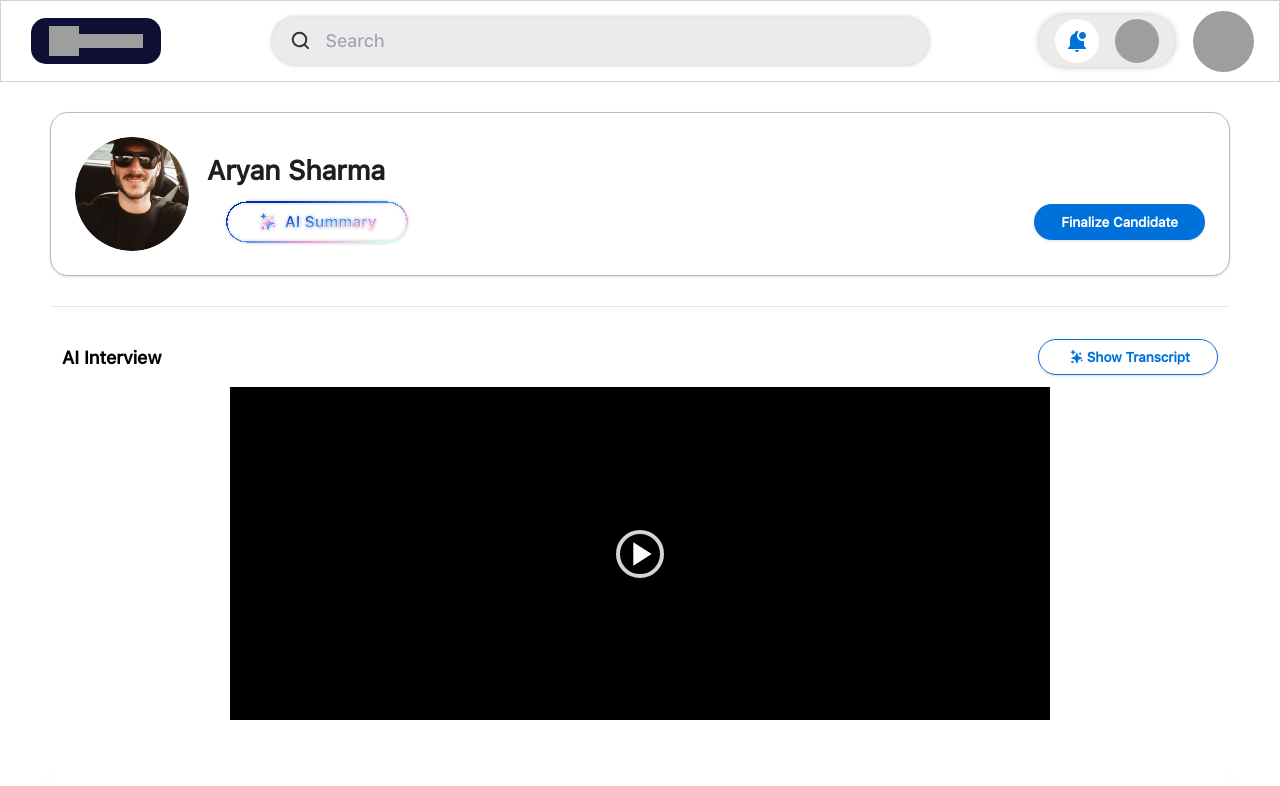
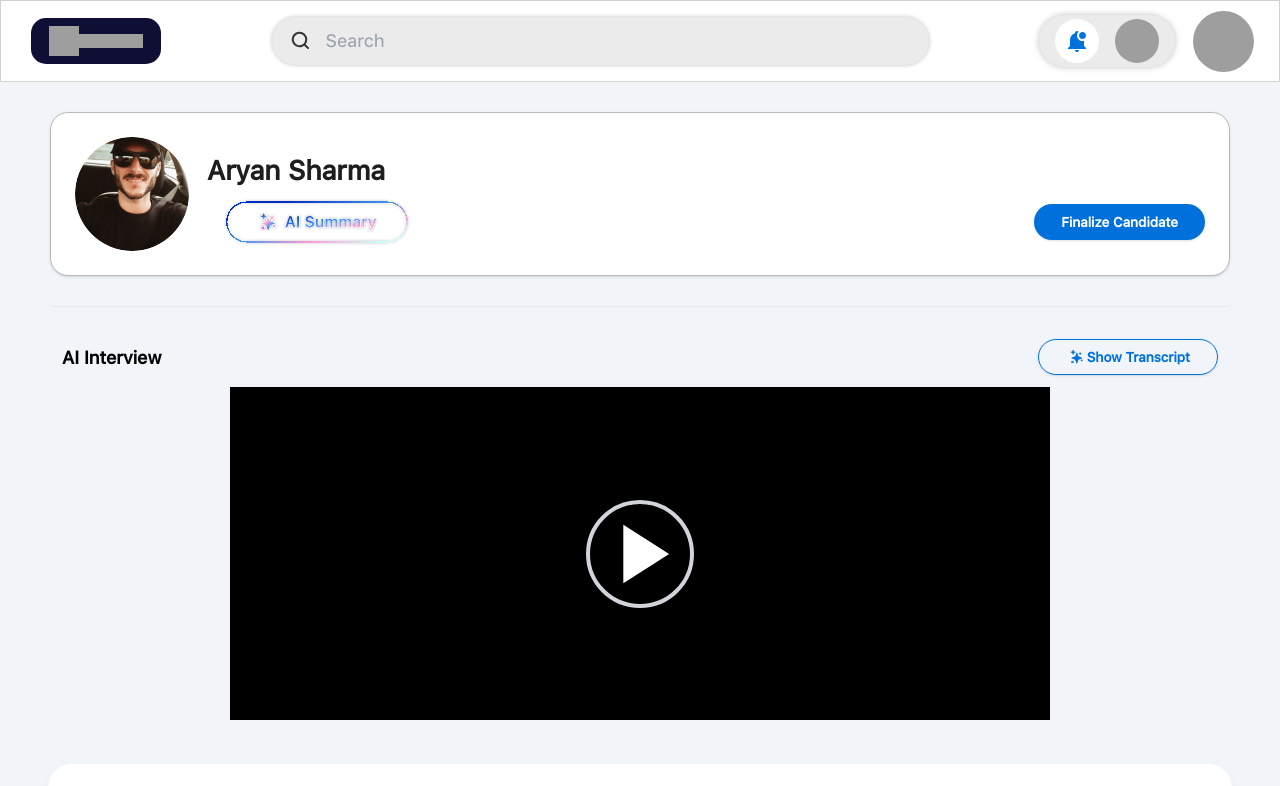
Before and after one commit to 1ManjeetSingh/AllPagesInOne, a React (Vite) app: page /aiInterview in a window 1280 px wide. Shown: the top 786 px of the page. Built offline with nearby package versions, Linux system fonts and the light colour scheme; grey boxes are pictures that could not be loaded.

Commit message:
third one

```diff
--- a/src/Pages/aiInterview.jsx
+++ b/src/Pages/aiInterview.jsx
@@ -133,7 +133,7 @@ const AiInterview = () => {
     }, [isFocused1]);
 
     return (
-        <div>
+        <div className='bg-[#F1F4F8]'>
             {/*------- Navbar --------- */}
             <div className="NavBar w-full h-full px-10 py-4 bg-white border border-[#D2D2D2] backdrop-blur-[220px] flex justify-between items-center hover:cursor-pointer">
                 <div className="logo-container w-[130px] h-[46px] relative  bg-[#FFF]">
@@ -252,7 +252,7 @@ const AiInterview = () => {
                                     <div className="absolute inset-0 flex items-center justify-center bg-black">
                                         <button
                                             onClick={handlePlay}
-                                            className="flex items-center justify-center rounded-full w-16 h-16 bg-black border-4 border-gray-300 shadow-lg hover:opacity-80"
+                                            className="flex items-center justify-center rounded-full w-36 h-36 bg-black border-4 border-gray-300 shadow-lg hover:opacity-80"
                                         >
                                             <svg
                                                 xmlns="http://www.w3.org/2000/svg"
--- a/src/Pages/aiTechnical.jsx
+++ b/src/Pages/aiTechnical.jsx
@@ -152,7 +152,7 @@ const AiTechnical = () => {
     }, [isFocused1]);
 
     return (
-        <div>
+        <div className='bg-[#F1F4F8]'>
             {/*------- Navbar --------- */}
             <div className="NavBar w-full h-full px-10 py-4 bg-white border border-[#D2D2D2] backdrop-blur-[220px] flex justify-between items-center hover:cursor-pointer">
                 <div className="logo-container w-[130px] h-[46px] relative  bg-[#FFF]">
```
